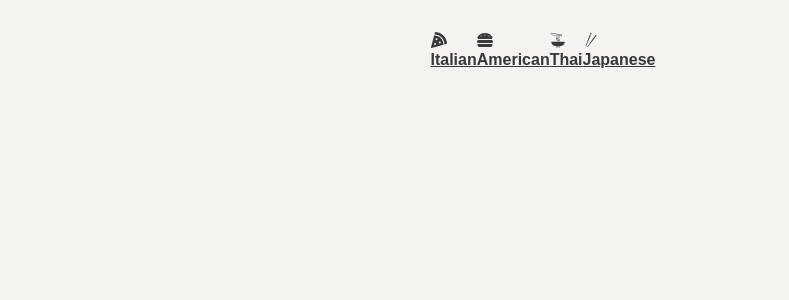
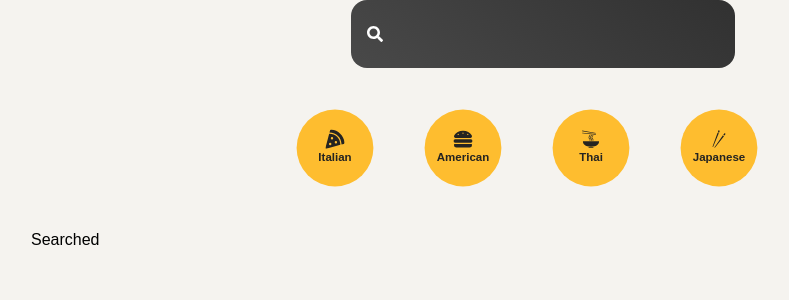
Before and after one commit to Pi-face/Recipe-Application, a React (Create React App) app in the folder recipe-app/: page /searched/1 in a window 1280 px wide. Shown: the top 300 px of the page, without its empty margins (97-886 px from the left). Built offline with nearby package versions, Linux system fonts and the light colour scheme.

Commit message:
implemented search function and bar

```diff
--- a/recipe-app/src/App.js
+++ b/recipe-app/src/App.js
@@ -3,11 +3,13 @@
 import Category from './components/Category';
 import Pages from './pages/Pages';
 import {BrowserRouter} from "react-router-dom"
+import Search  from './components/Search';
 
 function App() {
   return (
     <div className="App">
       <BrowserRouter>
+          <Search/>
           <Category/>
           <Pages/>
       </BrowserRouter>
--- a/recipe-app/src/components/Category.jsx
+++ b/recipe-app/src/components/Category.jsx
@@ -8,22 +8,22 @@
 function Category() {
   return (
     <List>
-      <NavLink to={"/cuisine/Italian"}>
+      <SLink to={"/cuisine/Italian"}>
         <FaPizzaSlice />
         <h4>Italian</h4>
-      </NavLink>
-      <NavLink to={"/cuisine/American"}>
+      </SLink>
+      <SLink to={"/cuisine/American"}>
         <FaHamburger />
         <h4>American</h4>
-      </NavLink>
-      <NavLink to={"/cuisine/Thai"}>
+      </SLink>
+      <SLink to={"/cuisine/Thai"}>
         <GiNoodles />
         <h4>Thai</h4>
-      </NavLink>
-      <NavLink to={"/cuisine/Japanese"}>
+      </SLink>
+      <SLink to={"/cuisine/Japanese"}>
         <GiChopsticks />
         <h4>Japanese</h4>
-      </NavLink>
+      </SLink>
     </List>
   );
 }
@@ -34,4 +34,40 @@
   margin: 2rem 0rem;
 `;
 
+const SLink = styled(NavLink)`
+  display: flex;
+  flex-direction: column;
+  justify-content: center;
+  align-items: center;
+  border-radius: 50%;
+  margin-right: 2rem;
+  text-decoration: none;
+  background: #febd2f;
+  width: 6rem;
+  height: 6rem;
+  cursor: pointer;
+  transform: scale(0.8);
+
+  h4 {
+    color: #252421;
+    font-size: 0.9rem;
+  }
+
+  svg {
+    color: #252421;
+    font-size: 1.5rem;
+  }
+  &.active {
+    background: #333333;
+
+    h4 {
+      color: white;
+    }
+
+    svg {
+      color: white;
+    }
+  }
+`;
+
 export default Category;
--- /dev/null
+++ b/recipe-app/src/components/Search.jsx
@@ -0,0 +1,57 @@
+import React, { useState } from "react";
+import styled from "styled-components";
+import { FaSearch } from "react-icons/fa";
+import { useNavigate } from "react-router-dom";
+
+const Search = () => {
+  const [input, setInput] = useState("");
+
+  const navigate = useNavigate();
+
+  const submitHandler = (e) => {
+    e.preventDefault();
+    navigate("/searched/" + input);
+  };
+
+  return (
+    <FormStyle onSubmit={submitHandler}>
+      <div>
+        <FaSearch></FaSearch>
+        <input
+          onChange={(e) => setInput(e.target.value)}
+          type='text'
+          value={input}
+        />
+      </div>
+    </FormStyle>
+  );
+};
+
+const FormStyle = styled.form`
+  margin: 0rem 20rem;
+  position: relative;
+  div {
+    width: 100%;
+    position: relative;
+  }
+  input {
+    border: none;
+    background: linear-gradient(35deg, #494949, #313131);
+    font-size: 1.5rem;
+    color: white;
+    padding: 1rem 3rem;
+    border: none;
+    border-radius: 1rem;
+    outline: none;
+    width: 100%;
+  }
+  svg {
+    position: absolute;
+    top: 50%;
+    left: 0%;
+    transform: translate(100%, -50%);
+    color: white;
+  }
+`;
+
+export default Search;
--- a/recipe-app/src/pages/Cuisine.jsx
+++ b/recipe-app/src/pages/Cuisine.jsx
@@ -19,7 +19,39 @@
     getCuisine(params.type);
   }, [params.type]);
 
-  return <div></div>;
+  return (
+    <Grid>
+      {cuisine.map((item) => {
+        return (
+          <Card key={item.id}>
+            <img src={item.image} alt='' />
+            <h4>{item.title}</h4>
+          </Card>
+        );
+      })}
+    </Grid>
+  );
 };
 
+const Grid = styled.div`
+  display: grid;
+  grid-template-columns: repeat(auto-fit, minmax(20rem, 1fr));
+  grid-gap: 3rem;
+`;
+
+const Card = styled.div`
+  img {
+    width: 100%;
+    border-radius: 2rem;
+  }
+
+  a {
+    text-decoration: none;
+  }
+  h4 {
+    text-align: center;
+    padding: 1rem;
+  }
+`;
+
 export default Cuisine;
--- a/recipe-app/src/pages/Pages.jsx
+++ b/recipe-app/src/pages/Pages.jsx
@@ -2,12 +2,14 @@
 import Home from "../pages/Home";
 import { Route, Routes } from "react-router-dom";
 import Cuisine from "./Cuisine";
+import Searched from "./Searched";
 
 const Pages = () => {
   return (
     <Routes>
       <Route path='/' element={<Home />} />
       <Route path='cuisine/:type' element={<Cuisine />} />
+      <Route path='/searched/:search' element={<Searched />} />
     </Routes>
   );
 };
--- /dev/null
+++ b/recipe-app/src/pages/Searched.jsx
@@ -0,0 +1,7 @@
+import React from "react";
+
+const Searched = () => {
+  return <div>Searched</div>;
+};
+
+export default Searched;
```
